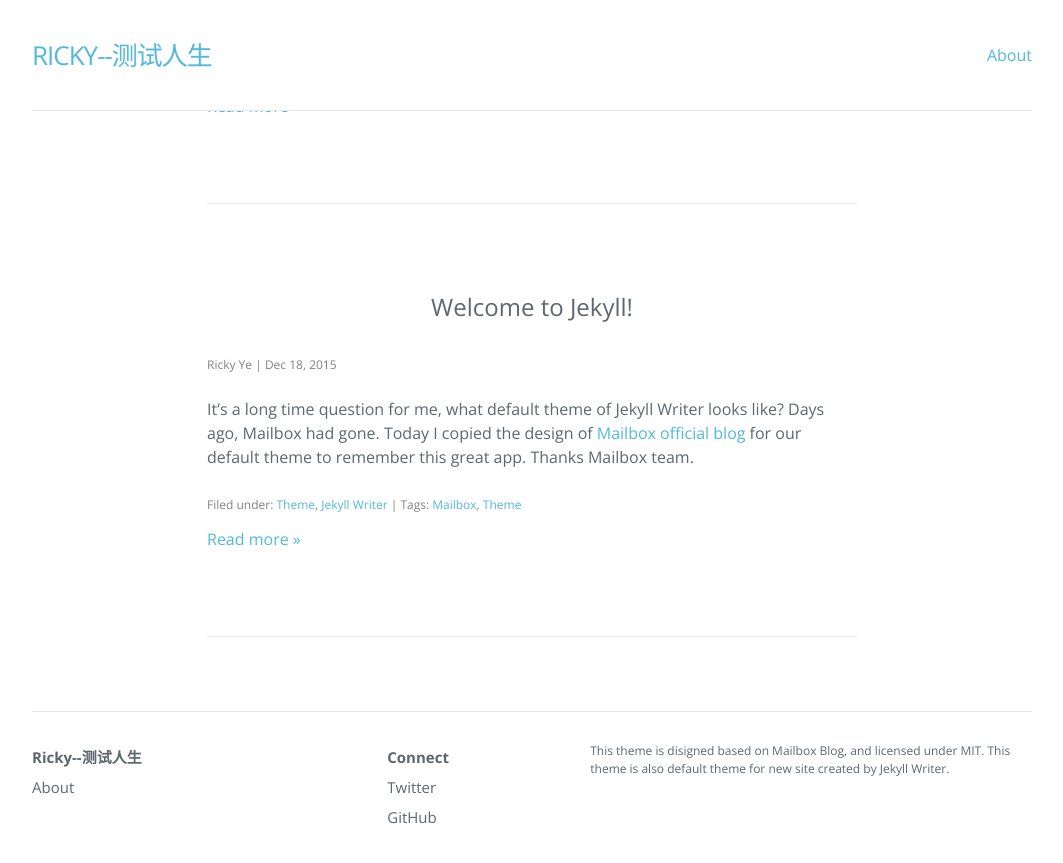
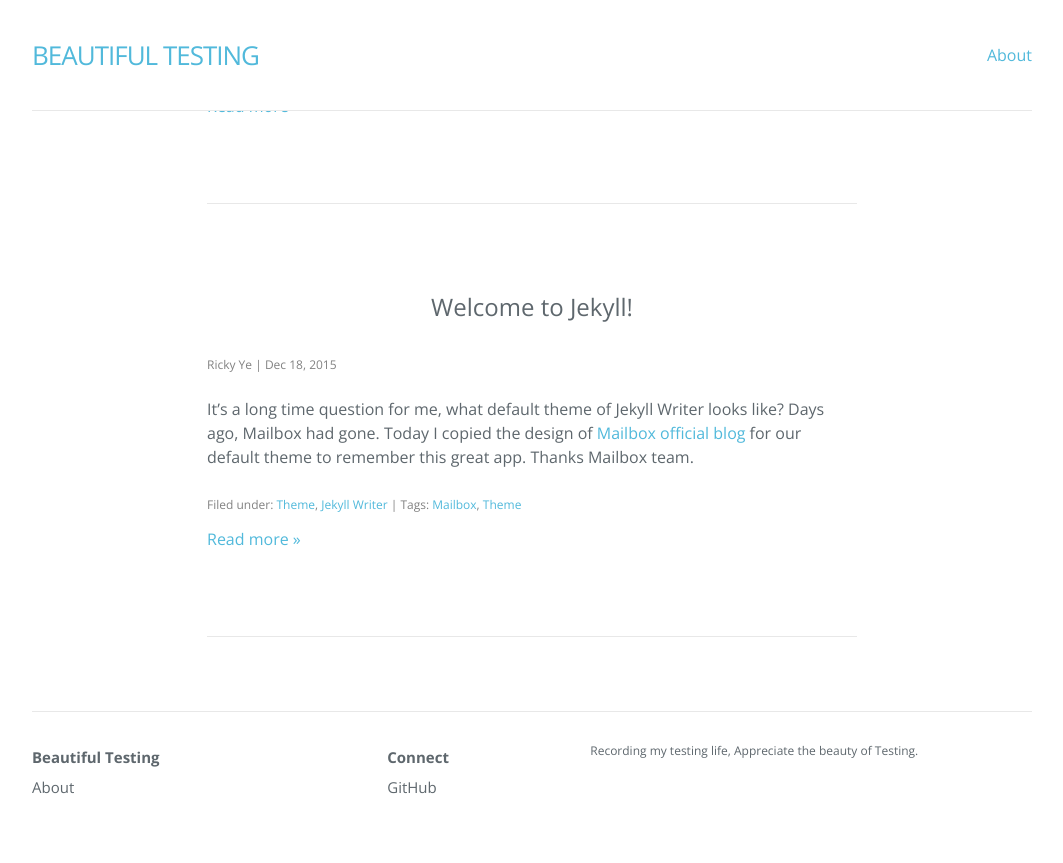
Before and after one commit to wenjoyee/okgogotest.github.io, a Jekyll site: the page built from index.html, in a window 1280 px wide and 900 px high, scrolled down 744 px. Shown: the top 863 px of the window, without its empty margins (108-1171 px from the left). Built offline with Jekyll 4.4.1, drawn with Linux system fonts in a browser that asks for light colours; nearby versions of some CDN libraries; the list of posts is cut into pages by our own code.

Commit message:
Update _config.yml

```diff
--- a/_config.yml
+++ b/_config.yml
@@ -1,13 +1,11 @@
 # Created by Jekyll Writer
-title: Ricky--测试人生
+title: Beautiful Testing
 author: Ricky Ye
 description: >
-  This theme is disigned based on Mailbox Blog, and licensed under MIT. This
-  theme is also default theme for new site created by Jekyll Writer.
+  Recording my testing life, Appreciate the beauty of Testing.
 permalink: '/:year/:month/:day/:title/'
 paginate: 6
 paginate_path: '/page/:num/'
-twitter_username: jekyllwriter
 github_username: wenjoyee
 markdown: kramdown
 baseurl: ''
```
